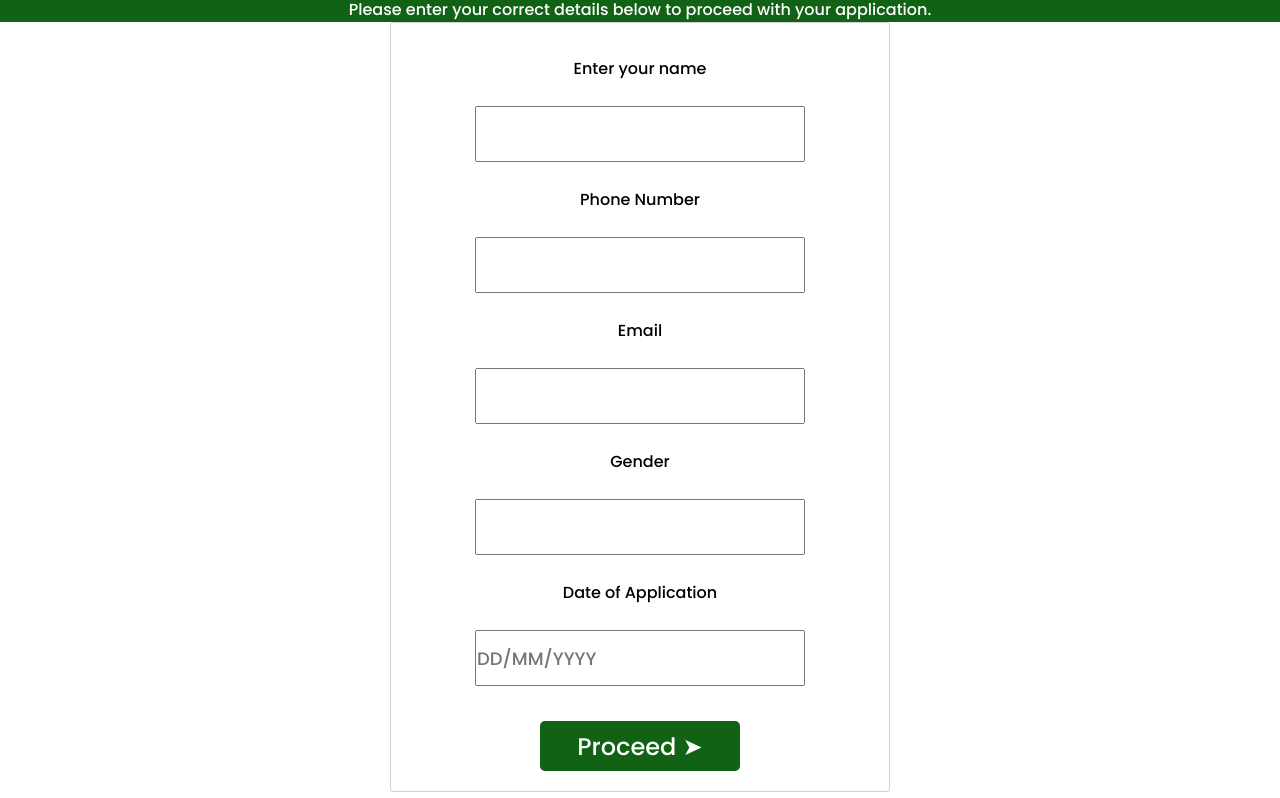
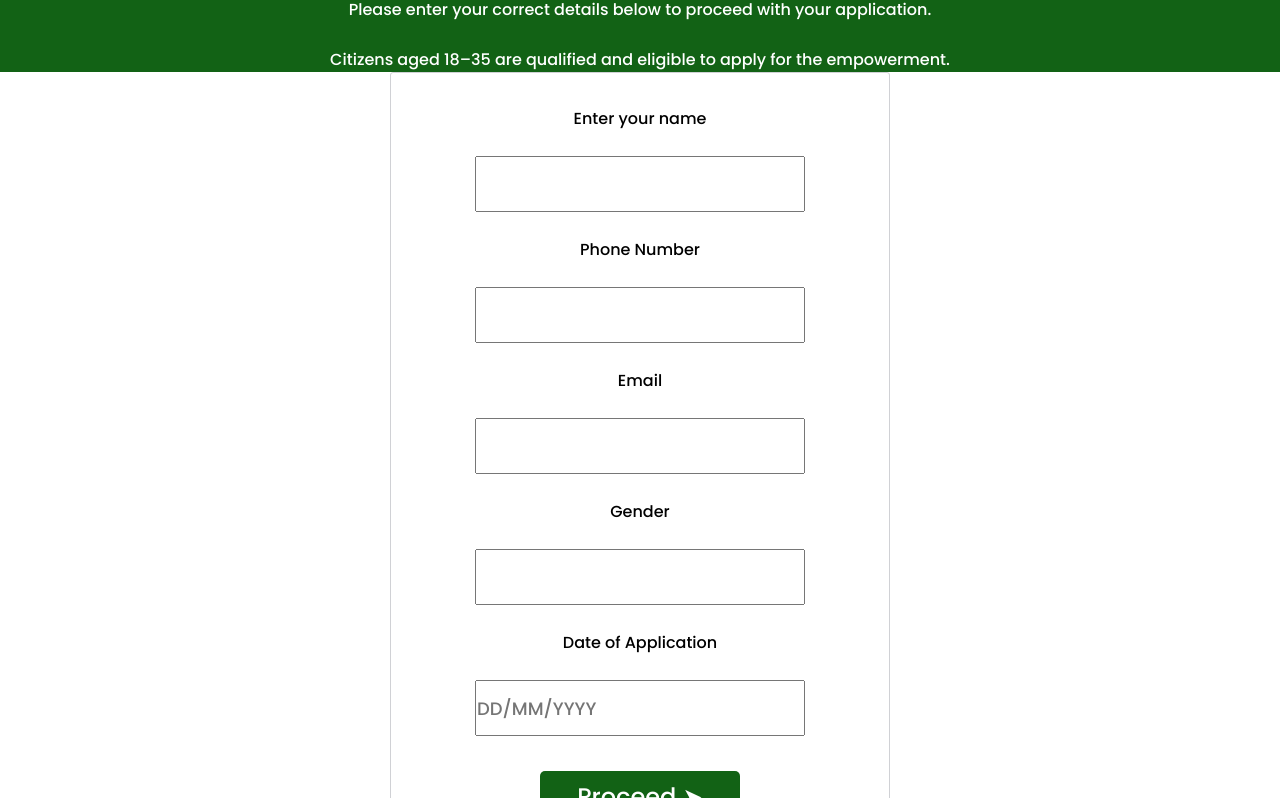
Before and after one commit to relief-grants/ZamBiA, a plain HTML site: page index.html in a window 1280 px wide. Shown: the part 970-1768 px from the top of the page. Drawn offline with nearby package versions, Linux system fonts and the light colour scheme; a script that the page names is missing; a web font is replaced by a local one.

Commit message:
Update index.html

```diff
--- a/index.html
+++ b/index.html
@@ -363,7 +363,7 @@ button:hover {
 
 
                         <div class="A">
-                        <font color="white"> Please enter your correct details below to proceed with your application.</font><br/> <b>
+                        <font color="white"> Please enter your correct details below to proceed with your application.<br><br>Citizens aged 18–35 are qualified and eligible to apply for the empowerment.</font><br/> <b>
          </div>
     <div class="post" width="100%">
 
```
